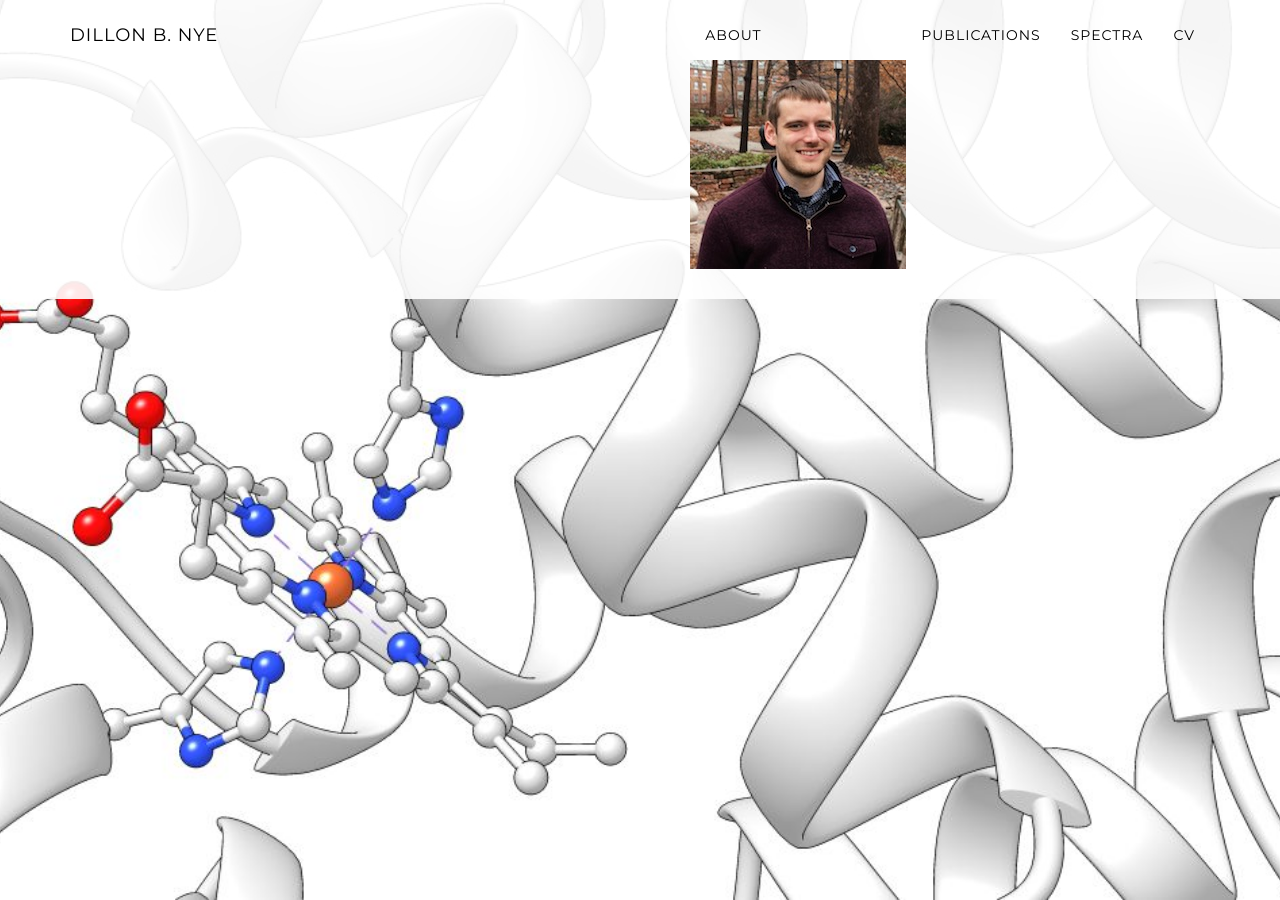
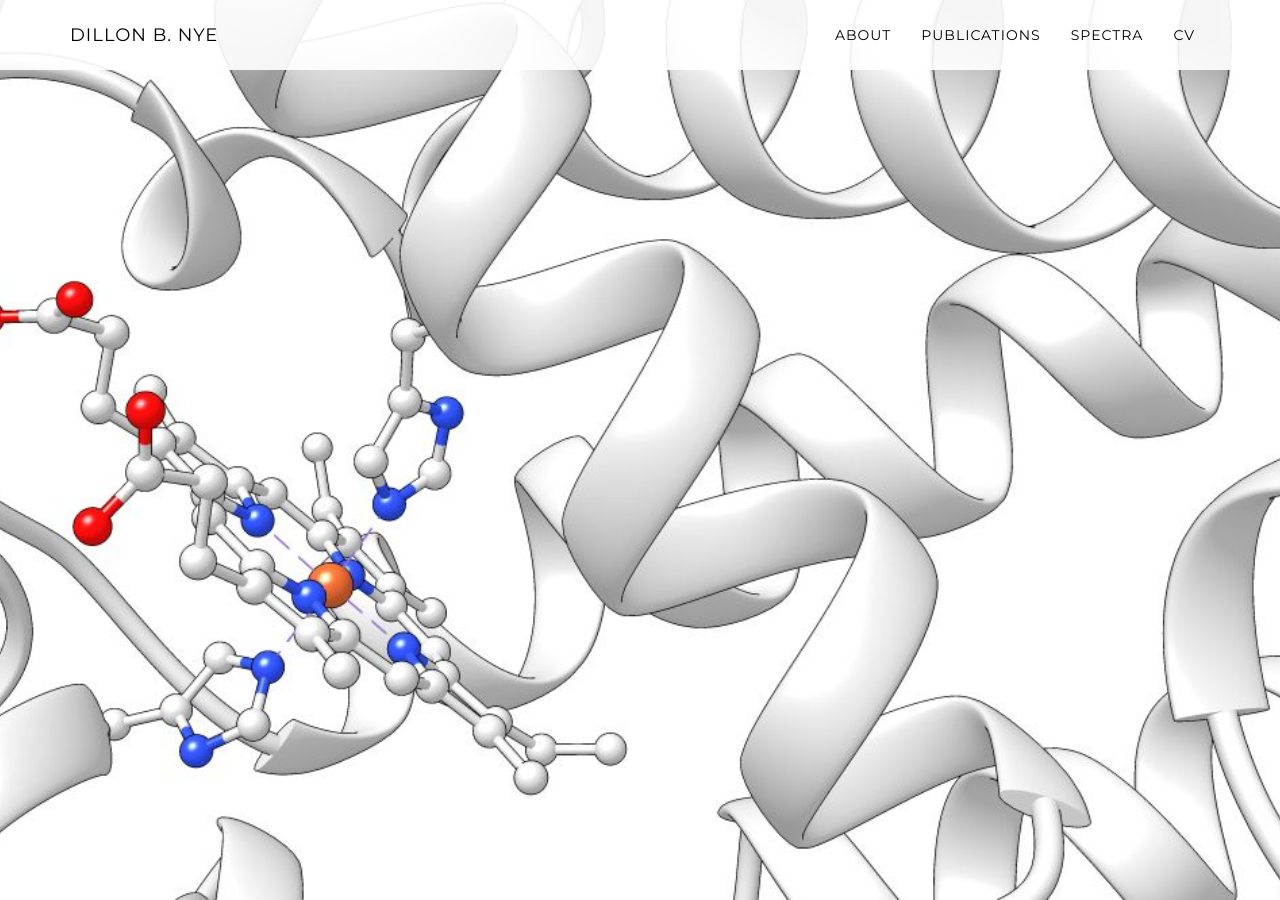
Before and after one commit to dillonbnye/webcv2, a Jekyll site: the page built from index.html, in a window 1280 px wide and 900 px high. Built offline with Jekyll 4.4.1, drawn with Linux system fonts in a browser that asks for light colours; nearby versions of some CDN libraries.

Commit message:
Update nav.html

```diff
--- a/_includes/nav.html
+++ b/_includes/nav.html
@@ -19,7 +19,6 @@
                     </li>
                     <li>
                         <a class="page-scroll" href="#about">About</a>
-                        <img src = "{{ site.baseurl }}/img/headshot.JPG">
                     </li>
                     <li>
                         <a class="page-scroll" href="#publications">Publications</a>
```
